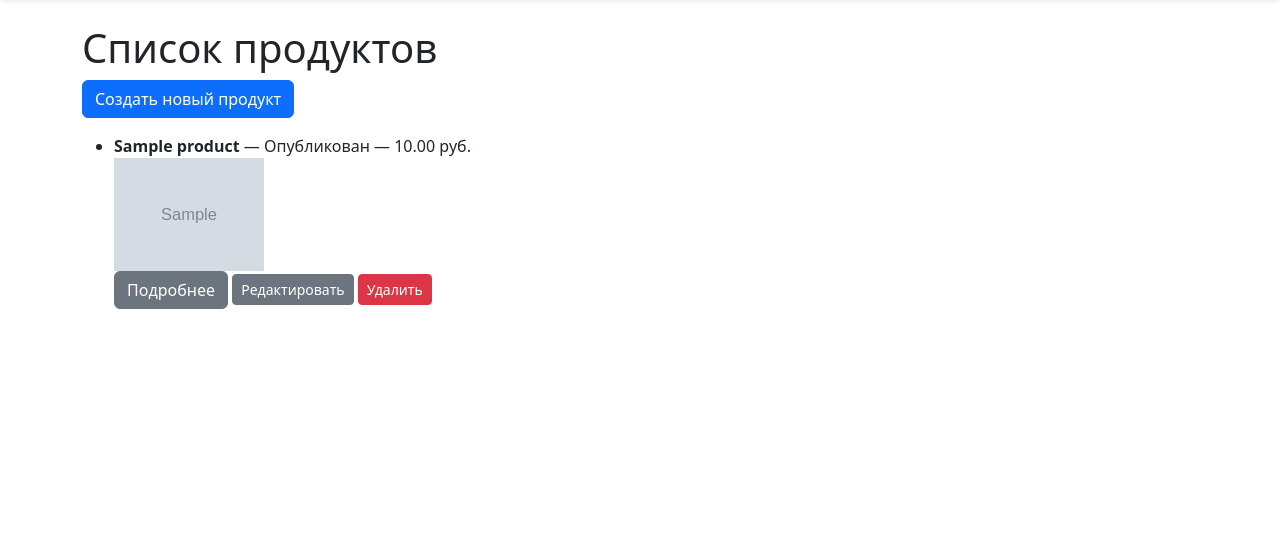
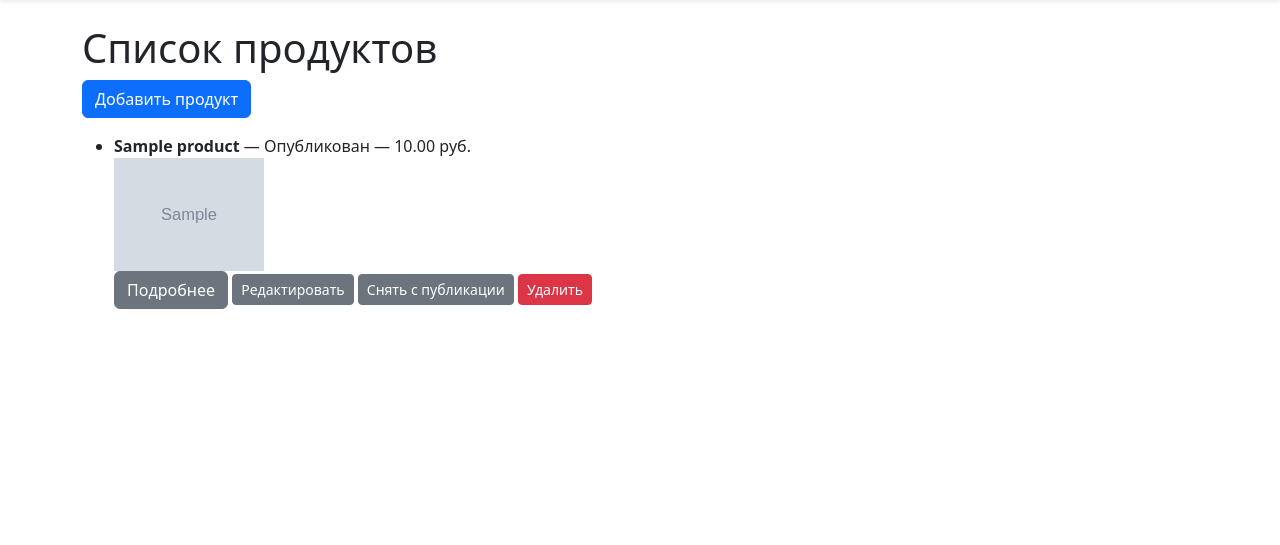
Before and after one commit to botnbot/django_ishop, a Django app: page / in a window 1280 px wide. Shown: the part 56-601 px from the top of the page. Run offline with Django 5.2, Linux system fonts and the light colour scheme; a user stored in the database is signed in; data comes from the database, SQL or seed files in the repository; tables that the repository leaves empty hold one stand-in row (values such as "Sample post"); grey boxes marked "Sample" are stand-in pictures; parts of the project's set-up code (start-up, migrations or seed data) failed here and were passed over; some libraries are stand-ins or nearby versions.

Commit message:
product_list.html formatted

```diff
--- a/catalog/templates/catalog/product_list.html
+++ b/catalog/templates/catalog/product_list.html
@@ -4,29 +4,46 @@
 <h1>Список продуктов</h1>
 
 {% if user.is_authenticated %}
-<a href="{% url 'catalog:product_create' %}" class="btn btn-primary mb-3">Создать новый продукт</a>
+<a href="{% url 'catalog:product_create' %}" class="btn btn-primary mb-3">
+    Добавить продукт
+</a>
 {% endif %}
 
 <ul>
     {% for product in products %}
     <li>
-        <strong>{{ product.name }}</strong> — {{ product.get_status_display }} — {{ product.price }} руб.
+        <strong>{{ product.name }}</strong>
+        — {{ product.get_status_display }}
+        — {{ product.price }} руб.
 
         {% if product.image %}
-        <br>
-        <img src="{{ product.image.url }}" alt="{{ product.name }}" style="max-width:150px;">
+            <br>
+            <img src="{{ product.image.url }}"
+                 alt="{{ product.name }}"
+                 style="max-width:150px;">
         {% endif %}
 
         <br>
-        <a href="{% url 'catalog:product_detail' product.pk %}" class="btn btn-secondary">Подробнее</a>
+
+        {% if product.category %}
+        <a href="{% url 'catalog:category_products' product.category.pk %}">
+            {{ product.category.name }}
+        </a>
+        {% endif %}
+
+        <a href="{% url 'catalog:product_detail' product.pk %}"
+           class="btn btn-secondary">
+            Подробнее
+        </a>
 
         {% if product.can_edit %}
         <a href="{% url 'catalog:product_update' product.pk %}"
-           class="btn btn-secondary btn-sm">Редактировать</a>
+           class="btn btn-secondary btn-sm">
+            Редактировать
         </a>
         {% endif %}
 
-        {% if can_unpublish %}
+        {% if product.can_unpublish %}
         <form method="post"
               action="{% url 'catalog:product_unpublish' product.pk %}"
               style="display:inline;">
@@ -42,8 +59,7 @@
               method="post"
               style="display:inline;">
             {% csrf_token %}
-            <button
-                    type="submit"
+            <button type="submit"
                     class="btn btn-danger btn-sm">
                 Удалить
             </button>
```
